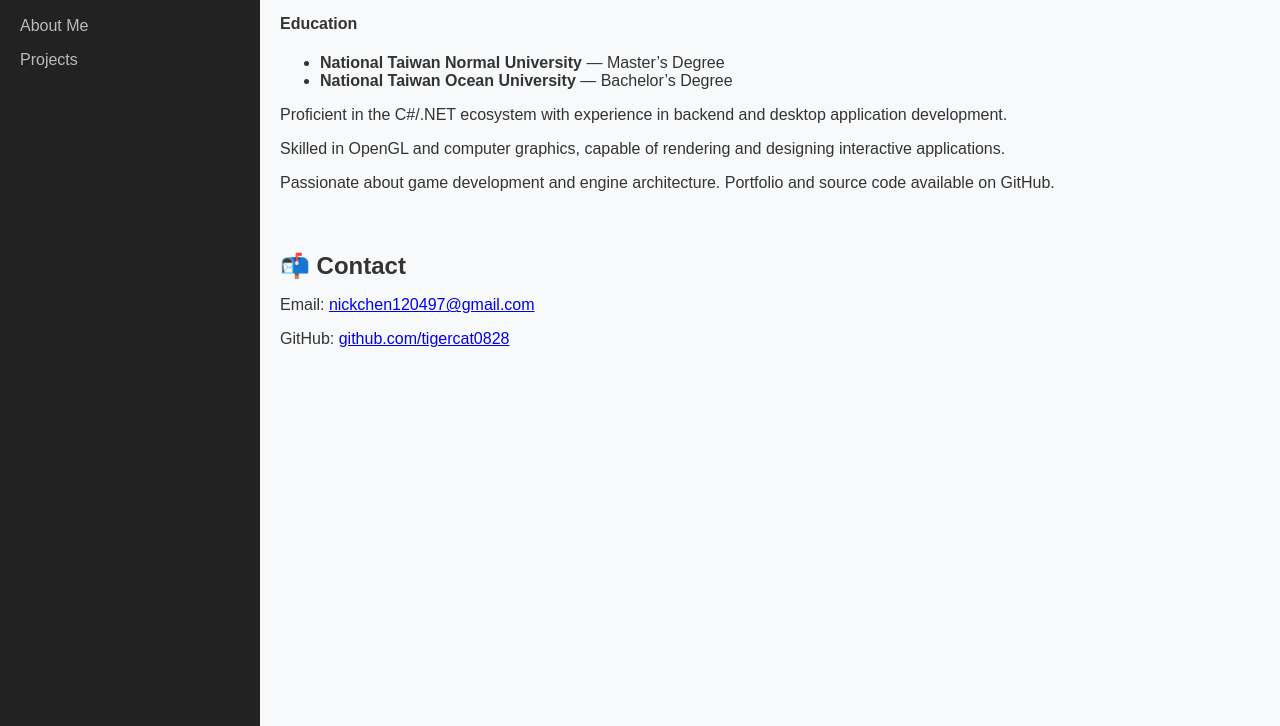
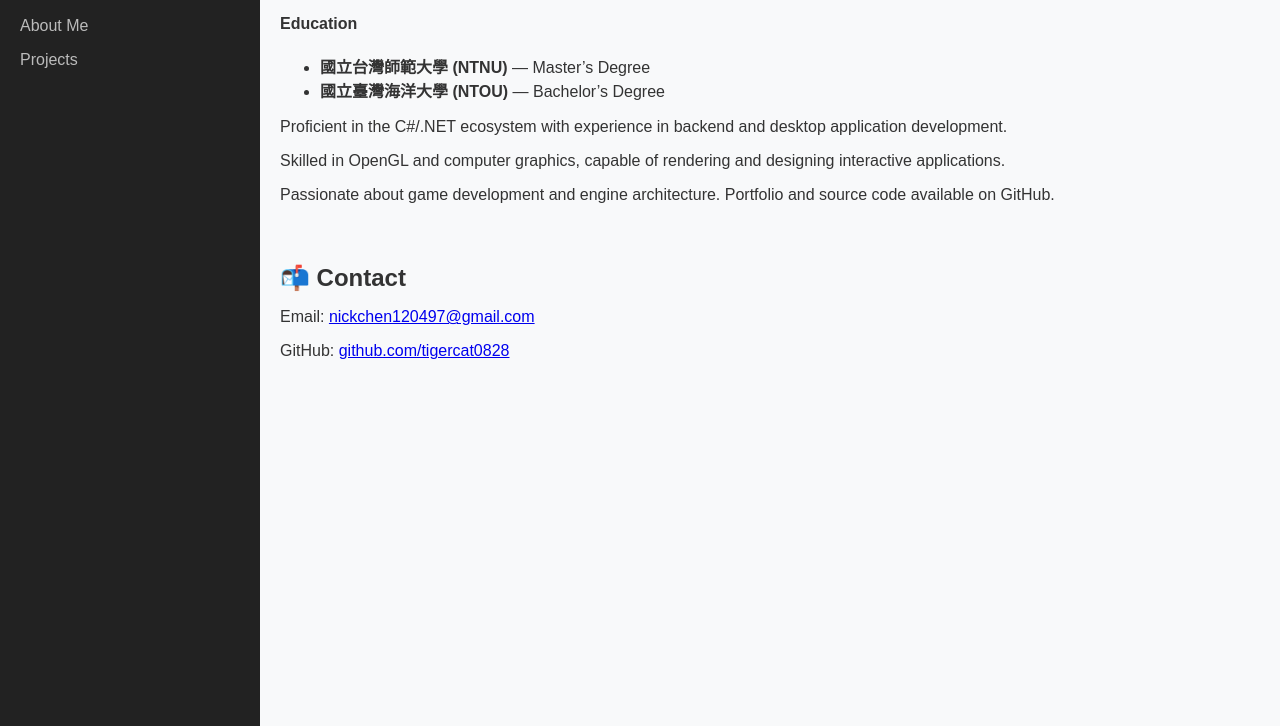
Before and after one commit to tigercat0828/Portfolio, a plain HTML site: page index.html in a window 1280 px wide. Shown: the part 74-800 px from the top of the page. Drawn offline with Linux system fonts and the light colour scheme.

Commit message:
Update index.html

```diff
--- a/index.html
+++ b/index.html
@@ -23,8 +23,8 @@
         <p>
       <h4>Education</h4>
       <ul>
-        <li><strong>National Taiwan Normal University</strong> — Master’s Degree</li>
-        <li><strong>National Taiwan Ocean University</strong> — Bachelor’s Degree</li>
+        <li><strong>國立台灣師範大學 (NTNU)</strong> — Master’s Degree</li>
+        <li><strong>國立臺灣海洋大學 (NTOU)</strong> — Bachelor’s Degree</li>
       </ul>
         </p>
         <p>
```
